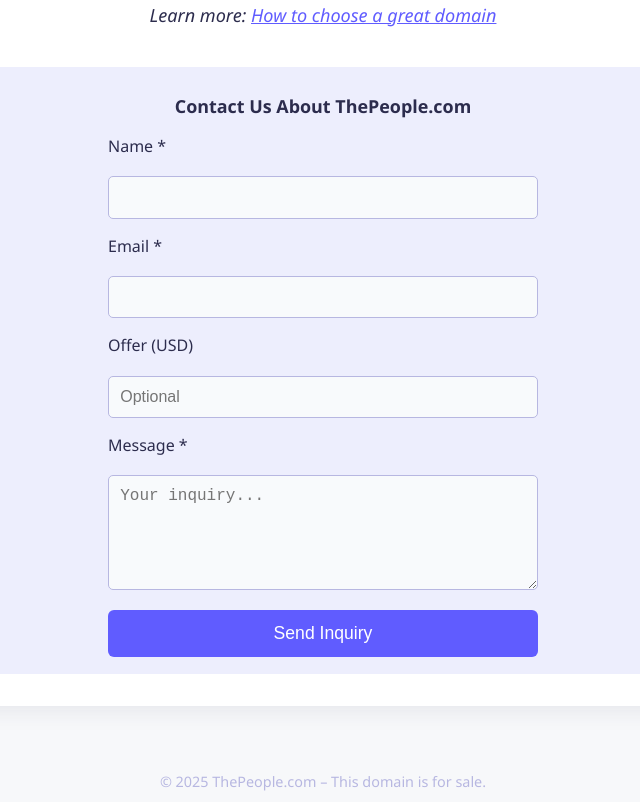
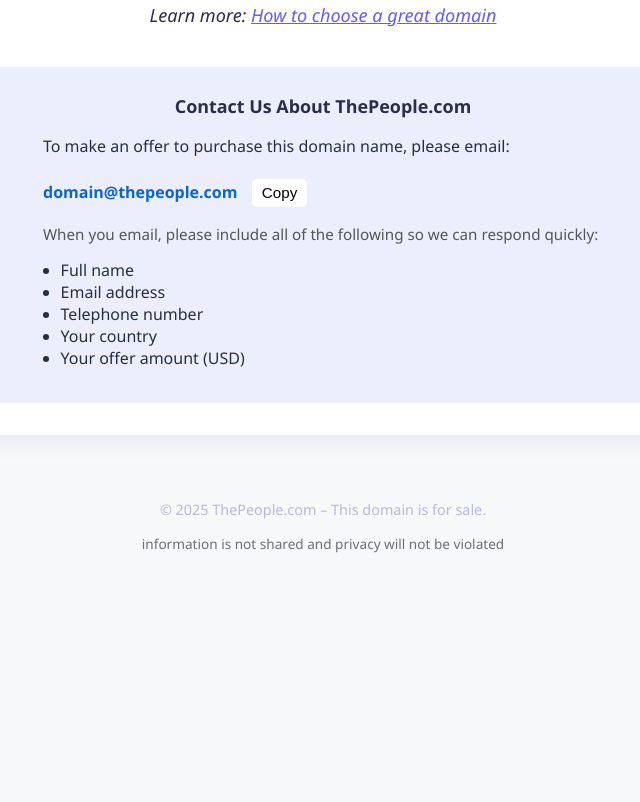
Before and after one commit to Schnyarp/ThePeopleCom, a plain HTML site: page index.html in a window 1280 px wide. Shown: the part 549-1351 px from the top of the page, without its empty margins (317-957 px from the left). After the commit the page ends 1113 px from the top, so only its background shows below. Drawn offline with Linux system fonts and the light colour scheme.

Commit message:
Add files via upload

```diff
--- a/index.html
+++ b/index.html
@@ -92,58 +92,49 @@
             color: #605cff;
             text-decoration: underline;
         }
-        form.inquiry-form {
-            max-width: 430px;
+        .contact-note {
+            max-width: 560px;
             margin: 0 auto;
-            display: flex;
-            flex-direction: column;
-            gap: 1rem;
+            text-align: left;
+            font-size: 1rem;
+            color: #223040;
         }
-        .inquiry-form label {
-            font-size: 1rem;
-            color: #2c2c4d;
-            margin-bottom: 0.2rem;
-            font-weight: 500;
+        .contact-email {
+            display:inline-block;
+            margin-top:.5rem;
+            font-weight:700;
+            color:#0b63d6;
+            text-decoration:none;
         }
-        .inquiry-form input,
-        .inquiry-form textarea {
-            padding: 0.7rem;
-            border: 1px solid #b7b7e1;
-            border-radius: 5px;
-            font-size: 1rem;
-            background: #f8fafc;
-            resize: vertical;
+        .copy-btn {
+            margin-left:.6rem;
+            padding:.35rem .6rem;
+            font-size:.95rem;
+            border-radius:6px;
+            border:1px solid rgba(34,48,64,0.08);
+            background:#fff;
+            cursor:pointer;
         }
-        .inquiry-form textarea {
-            min-height: 90px;
-            max-height: 220px;
+        ul.requirements {
+            margin-top:.6rem;
+            padding-left:1.1rem;
         }
-        .inquiry-form input[type="submit"] {
-            background: #605cff;
-            color: #fff;
-            border: none;
-            font-size: 1.1rem;
-            border-radius: 6px;
-            padding: 0.8rem 0;
-            cursor: pointer;
-            transition: background 0.19s;
-            margin-top: 0.3rem;
-        }
-        .inquiry-form input[type="submit"]:hover {
-            background: #2c2c4d;
-        }
-        .thanks-message {
-            display: none;
-            text-align: center;
-            color: #2c2c4d;
-            font-weight: bold;
-            margin-top: 1.1rem;
+        .note {
+            font-size:.95rem;
+            color:#555;
+            margin-top:.8rem;
         }
         footer {
             text-align: center;
             color: #b7b7e1;
             font-size: 0.9rem;
             padding: 1.6rem 0 0.7rem 0;
+        }
+        .small-print {
+            font-size: 0.85rem;
+            color: #6b6f76;
+            margin-top: .9rem;
+            text-align: center;
         }
         @media (max-width: 600px) {
             main {
@@ -181,57 +172,67 @@
         <div class="info-article">
             Learn more: <a href="https://corelli.com/domains.html" target="_blank" rel="noopener">How to choose a great domain</a>
         </div>
+
+        <!-- REPLACED: inquiry form removed and replaced with instructions to email the routed alias -->
         <section class="inquiry-form-section" id="inquiry-form">
             <h3>Contact Us About ThePeople.com</h3>
-            <form class="inquiry-form" action="https://formspree.io/f/xyzwvbnv" method="POST" autocomplete="on">
-                <input type="hidden" name="_redirect" value="https://ThePeople.com/thank-you.html">
-                <label for="name">Name *</label>
-                <input type="text" name="name" id="name" required autocomplete="name">
 
-                <label for="email">Email *</label>
-                <input type="email" name="email" id="email" required autocomplete="email">
+            <div class="contact-note" aria-live="polite">
+                <p>
+                    To make an offer to purchase this domain name, please email:
+                </p>
 
-                <label for="offer">Offer (USD)</label>
-                <input type="number" name="offer" id="offer" min="0" step="any" placeholder="Optional">
+                <!-- The visible email is constructed by JavaScript below to reduce simple scraping. -->
+                <p>
+                    <a id="contact-email" class="contact-email" href="#" rel="nofollow noopener"></a>
+                    <button id="copy-email" class="copy-btn" type="button" aria-label="Copy email address">Copy</button>
+                </p>
 
-                <label for="message">Message *</label>
-                <textarea name="message" id="message" required placeholder="Your inquiry..."></textarea>
+                <p class="note">
+                    When you email, please include all of the following so we can respond quickly:
+                </p>
 
-                <input type="submit" value="Send Inquiry">
-            </form>
-            <div class="thanks-message" id="thanks-message">
-                Thank you for your inquiry! We will contact you soon.
+                <ul class="requirements">
+                    <li>Full name</li>
+                    <li>Email address</li>
+                    <li>Telephone number</li>
+                    <li>Your country</li>
+                    <li>Your offer amount (USD)</li>
+                </ul>
             </div>
         </section>
     </main>
     <footer>
         &copy; 2025 ThePeople.com &ndash; This domain is for sale.
+        <div class="small-print">information is not shared and privacy will not be violated</div>
     </footer>
+
     <script>
-        // Optional: show a thank you message after submission using AJAX (Formspree supports this)
-        document.querySelector('.inquiry-form').addEventListener('submit', function(e) {
-            // Uncomment below to enable AJAX-style feedback (Formspree recommends this)
-            /*
-            e.preventDefault();
-            var form = this;
-            var data = new FormData(form);
-            fetch(form.action, {
-                method: form.method,
-                body: data,
-                headers: { 'Accept': 'application/json' }
-            }).then(function(response) {
-                if (response.ok) {
-                    window.location.href = "https://ThePeople.com/thank-you.html";
-                } else {
-                    response.json().then(function(data){
-                        alert(data.error || 'Oops! There was a problem submitting your form');
-                    });
+        // Build the public routed alias in JS to deter simple scrapers.
+        // The address requested: domain@thepeople.com
+        (function () {
+            const parts = { user: "domain", domain: "thepeople.com" }; // public routed alias (do NOT put your private inbox here)
+            const addr = parts.user + "@" + parts.domain;
+
+            const link = document.getElementById('contact-email');
+            link.textContent = addr;
+            link.href = 'mailto:' + addr;
+            link.title = 'Send an email to ' + addr + ' (this is a routed alias)';
+
+            const copyBtn = document.getElementById('copy-email');
+            copyBtn.addEventListener('click', async function () {
+                try {
+                    await navigator.clipboard.writeText(addr);
+                    const prev = copyBtn.textContent;
+                    copyBtn.textContent = 'Copied';
+                    copyBtn.disabled = true;
+                    setTimeout(() => { copyBtn.textContent = prev; copyBtn.disabled = false; }, 1400);
+                } catch (e) {
+                    // fallback: show prompt so user can copy manually
+                    window.prompt('Copy this email address:', addr);
                 }
-            }).catch(function(error) {
-                alert('Oops! There was a problem submitting your form');
             });
-            */
-        });
+        })();
     </script>
 </body>
 </html>
```
